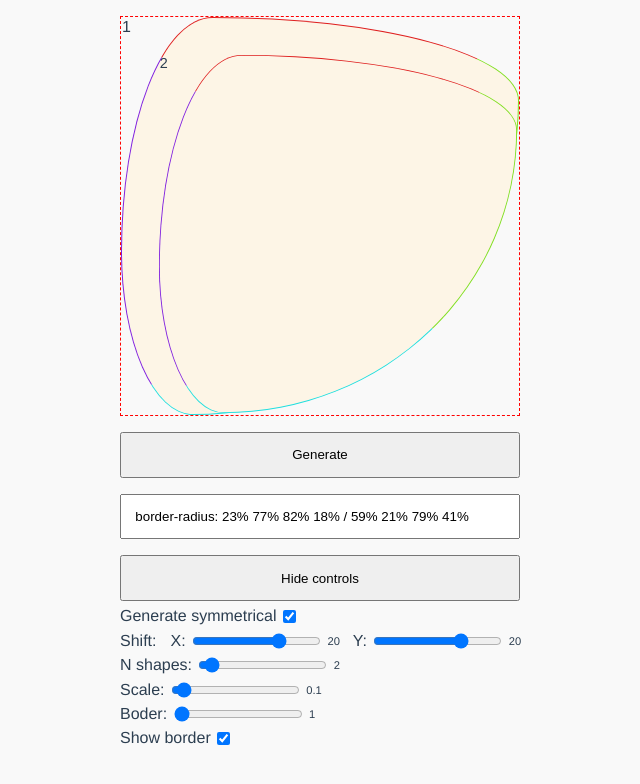
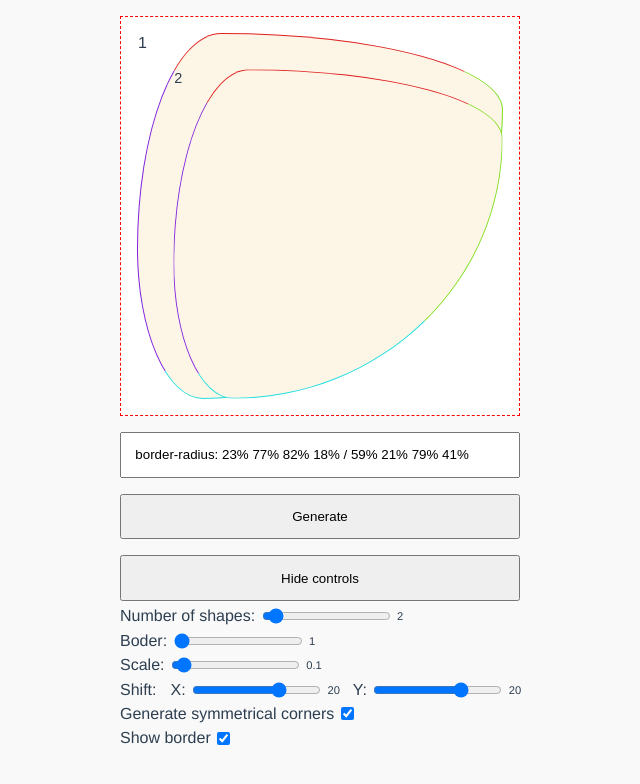
Before and after one commit to maxzz/border-radius-generator, a Vue app: page / in a window 1280 px wide. Shown: the top 784 px of the page, without its empty margins (320-960 px from the left). Built offline with nearby package versions, Linux system fonts and the light colour scheme.

Commit message:
feature: update contols ordeer

```diff
--- a/src/App.vue
+++ b/src/App.vue
@@ -15,16 +15,24 @@
             </div>
         </div>
 
+        <input type="text" :value="generatedTxt" readonly>
+
         <input type="button" value="Generate" @click="onGenerate">
-
-        <input type="text" :value="generatedTxt" readonly>
 
         <div class="control-panel">
             <input type="button" class="controls-header" @click="options.showControls = !options.showControls" :value="options.showControls ? 'Hide controls' : 'Show controls'" />
 
             <template v-if="options.showControls">
                 <div class="control-row">
-                    <label>Generate symmetrical<input type="checkbox" v-model="options.symmetrical"></label>
+                    <label>Number of shapes: <input type="range" min="1" max="20" step="1" v-model="options.shapes"><span class="value-disp">{{options.shapes}}</span></label>
+                </div>
+
+                <div class="control-row">
+                    <label>Boder: <input type="range" min="1" max="100" step="1" v-model="options.borderWidth"><span class="value-disp">{{options.borderWidth}}</span></label>
+                </div>
+
+                <div class="control-row">
+                    <label>Scale: <input type="range" min=".001" max="2" step=".001" v-model="options.scale"><span class="value-disp">{{options.scale}}</span></label>
                 </div>
 
                 <div class="control-row">
@@ -34,15 +42,7 @@
                 </div>
 
                 <div class="control-row">
-                    <label>N shapes: <input type="range" min="1" max="20" step="1" v-model="options.shapes"><span class="value-disp">{{options.shapes}}</span></label>
-                </div>
-
-                <div class="control-row">
-                    <label>Scale: <input type="range" min=".001" max="2" step=".001" v-model="options.scale"><span class="value-disp">{{options.scale}}</span></label>
-                </div>
-
-                <div class="control-row">
-                    <label>Boder: <input type="range" min="1" max="100" step="1" v-model="options.borderWidth"><span class="value-disp">{{options.borderWidth}}</span></label>
+                    <label>Generate symmetrical corners<input type="checkbox" v-model="options.symmetrical"></label>
                 </div>
 
                 <div class="control-row">
@@ -178,6 +178,7 @@
         display: flex;
         align-items: center;
         justify-content: space-between;
+        user-select: none;
     }
 
     .blob-show {
@@ -244,6 +245,7 @@
         width: 400px;
         height: 400px;
         border: 1px dashed red;
+        background-color: #fff;
     }
 
     .blob-show2 {
@@ -254,5 +256,6 @@
         bottom: 0;
 
         transition: 1s border-radius;
+        margin: 1em;
     }
 </style>
```
